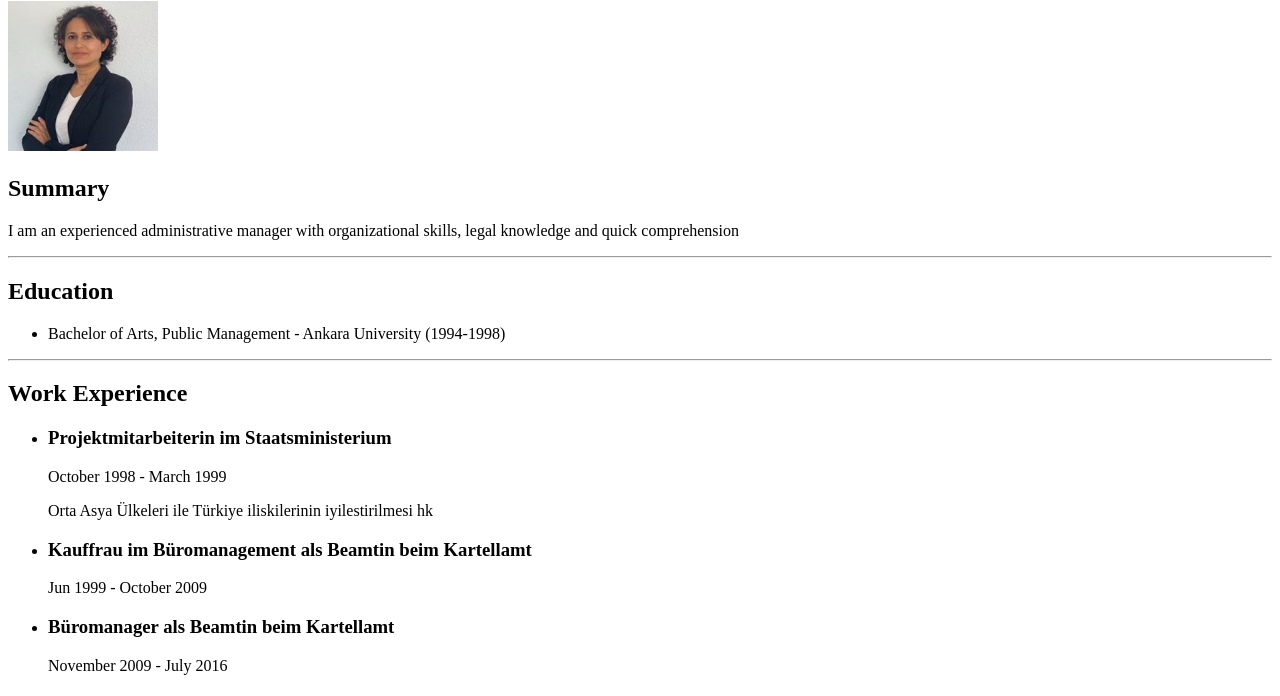
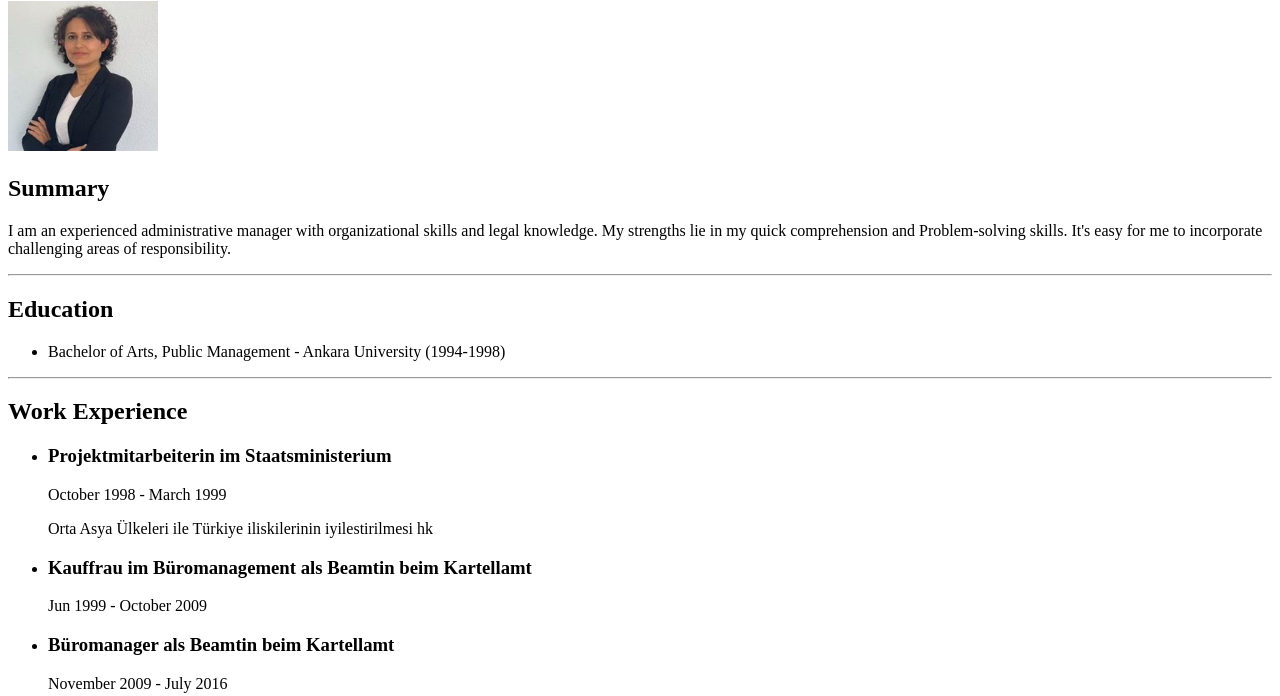
Before and after one commit to yaseminaras/My-Resume, a plain HTML site: page index.html in a window 1280 px wide. Shown: the part 79-775 px from the top of the page. Drawn offline with Linux system fonts and the light colour scheme.

Commit message:
Add files via upload

```diff
--- a/index.html
+++ b/index.html
@@ -8,7 +8,8 @@
     <h1>Yasemin Özbayrak</h1>
     <img src="./Yasemin.png" height="150" width="150">
     <h2>Summary</h2>
-    <p>I am an experienced administrative manager with organizational skills, legal knowledge and quick comprehension</p>
+    <p>I am an experienced administrative manager with organizational skills and legal knowledge. My strengths lie in my quick comprehension and
+        Problem-solving skills. It's easy for me to incorporate challenging areas of responsibility.</p>
     <hr>
     <h2>Education</h2>
     <ul>
```
